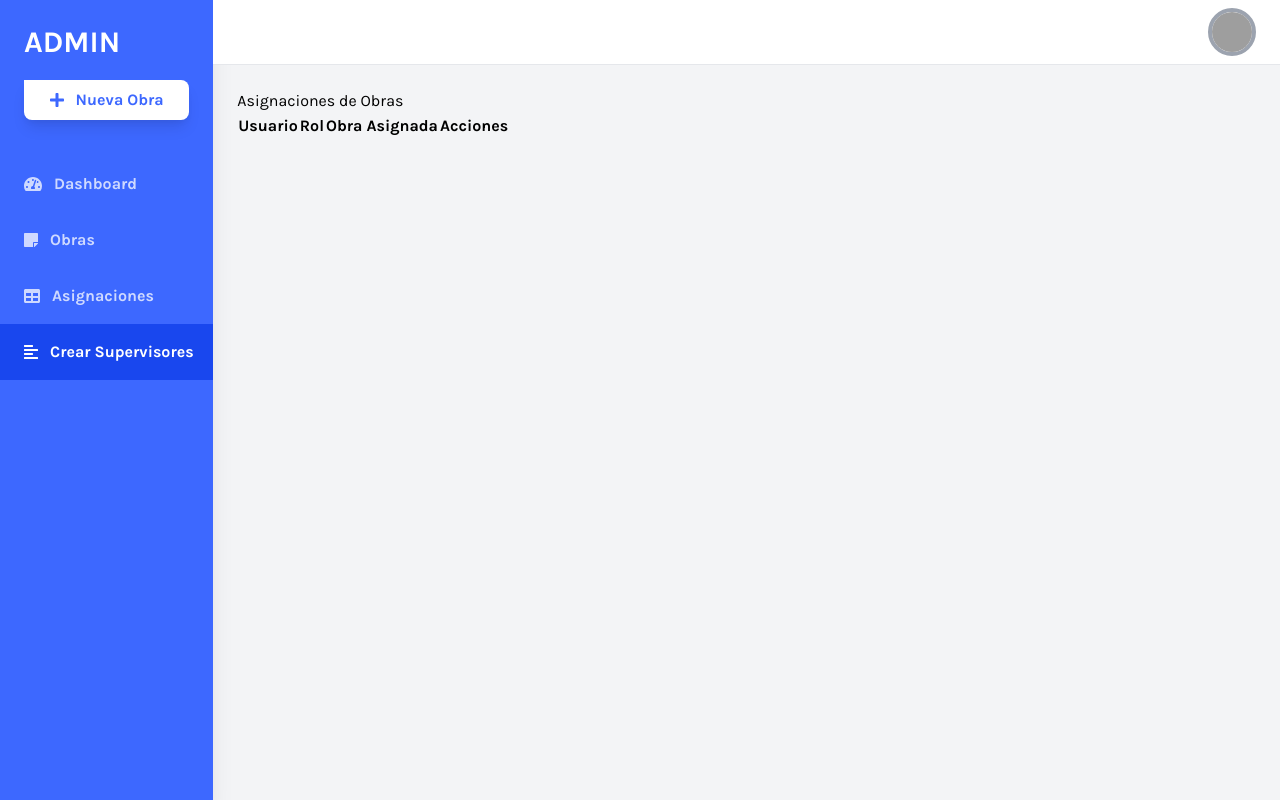
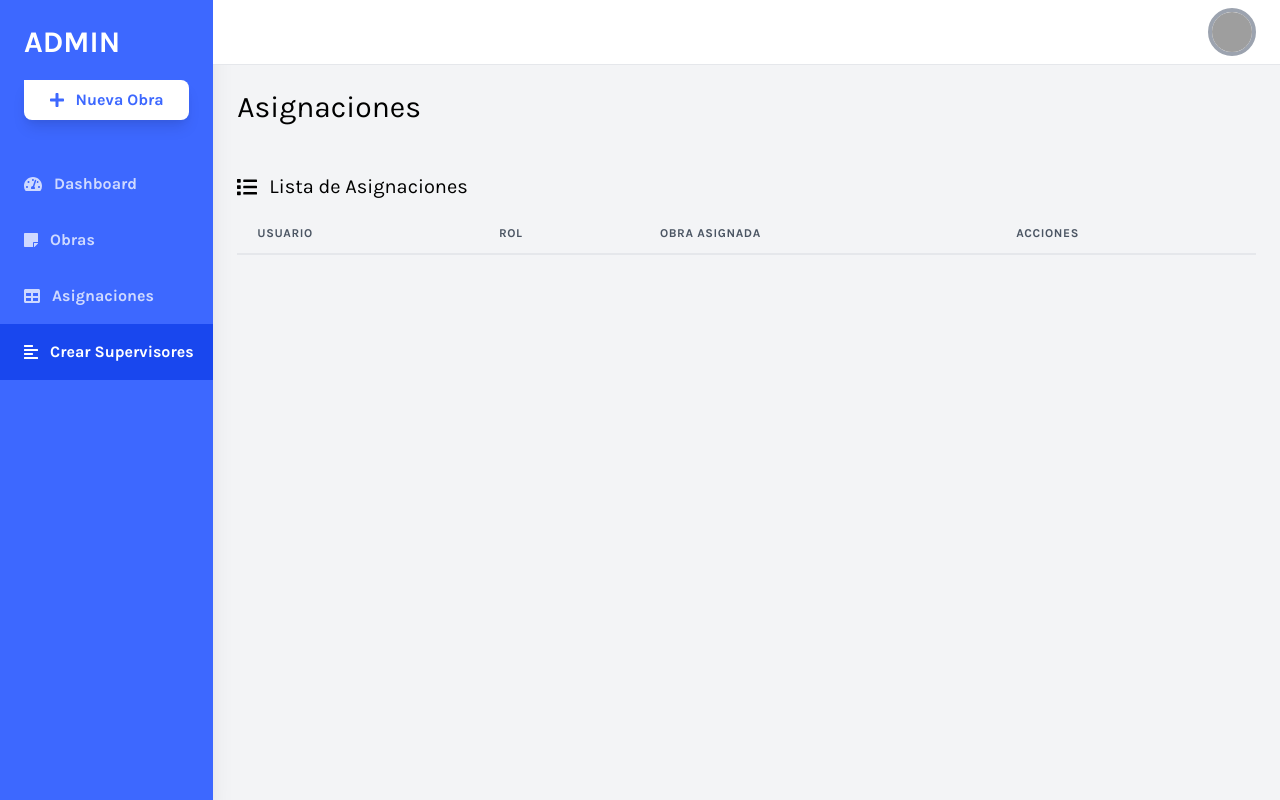
Before and after one commit to TheDaffyFife1/Aplicacion-Web-para-Obras, a Django app: page /asignaciones/ in a window 1280 px wide. Run offline with Django 3.2, Linux system fonts and the light colour scheme; lists and menus that the app fills with data are empty; some libraries are stand-ins or nearby versions; grey boxes are pictures that could not be loaded.

Commit message:
Terminacion de los dise;os de las tablas

```diff
--- a/asistencias/asistencias_obras/templates/lista_user_profiles.html
+++ b/asistencias/asistencias_obras/templates/lista_user_profiles.html
@@ -1,29 +1,38 @@
 {% extends "layouts/base_admin.html" %}
 
 {% block content %}
-<h2>Asignaciones de Obras</h2>
 
-<table>
+<h1 class="text-3xl text-black pb-6">Asignaciones</h1>
+
+<div class="w-full mt-6">
+    <p class="text-xl pb-3 flex items-center">
+        <i class="fas fa-list mr-3"></i> Lista de Asignaciones
+    </p>
+    <div class="bg-white overflow-auto">
+        <table class="min-w-full leaading-normal">
             <thead>
                 <tr>
-            <th>Usuario</th>
-            <th>Rol</th>
-            <th>Obra Asignada</th>
-            <th>Acciones</th>
+                    <th class="px-5 py-3 border-b-2 border-gray-200 bg-gray-100 text-left text-xs font-semibold text-gray-600 uppercase tracking-wider">Usuario</th>
+                    <th class="px-5 py-3 border-b-2 border-gray-200 bg-gray-100 text-left text-xs font-semibold text-gray-600 uppercase tracking-wider">Rol</th>
+                    <th class="px-5 py-3 border-b-2 border-gray-200 bg-gray-100 text-left text-xs font-semibold text-gray-600 uppercase tracking-wider">Obra Asignada</th>
+                    <th class="px-5 py-3 border-b-2 border-gray-200 bg-gray-100 text-left text-xs font-semibold text-gray-600 uppercase tracking-wider">Acciones</th>
                 </tr>
             </thead>
             <tbody>
                 {% for profile in user_profiles %}
                 <tr>
-            <td>{{ profile.user.username }}</td>
-            <td>{{ profile.get_role_display }}</td>
-            <td>{{ profile.obra.nombre|default:"N/A" }}</td>
-            <td>
+                    <td class="px-5 py-5 border-b border-gray-200 bg-white text-sm">{{ profile.user.username }}</td>
+                    <td class="px-5 py-5 border-b border-gray-200 bg-white text-sm">{{ profile.get_role_display }}</td>
+                    <td class="px-5 py-5 border-b border-gray-200 bg-white text-sm">{{ profile.obra.nombre|default:"N/A" }}</td>
+                    <td class="px-5 py-5 border-b border-gray-200 bg-white text-sm">
                         <!-- Asumiendo que tienes una vista para asignar/editar la obra de un user profile -->
-                <a href="{% url 'asignar_obra_a_usuario' profile.user.id %}">Asignar/Editar Obra</a>
+                        <a href="{% url 'asignar_obra_a_usuario' profile.user.id %}" class="boton-accion  boton-activar boton-desactivar">Asignar/Editar Obra</a>
                     </td>
                 </tr>
                 {% endfor %}
             </tbody>
         </table>
+    </div>
+</div>
+
 {% endblock %}
```
Lines whose indentation alone changed are shown as unchanged.
